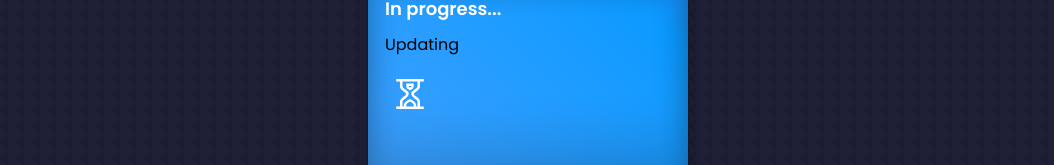
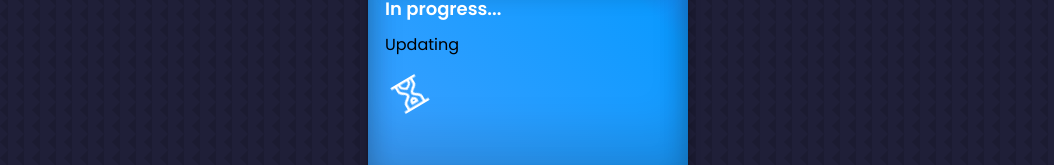
Before and after one commit to emaadev/react-portfolio, a React (Vite) app: page / in a window 1280 px wide. Shown: the part 3370-3535 px from the top of the page, without its empty margins (112-1166 px from the left). Built offline with nearby package versions, Linux system fonts and the light colour scheme.

Commit message:
adding animations

```diff
--- a/src/components/ProjectCard.css
+++ b/src/components/ProjectCard.css
@@ -1,3 +1,23 @@
 .projects path {
   stroke: #fff;
 }
+
+.projects svg.clock-animate {
+  animation-name: clock;
+  animation-duration: 5s;
+  animation-iteration-count: infinite;
+}
+
+@keyframes clock {
+  0% {
+    transform: rotate(0turn);
+  }
+
+  50% {
+    transform: rotate(0.5turn);
+  }
+
+  100% {
+    transform: rotate(1turn);
+  }
+}
--- a/src/components/ProjectCards.jsx
+++ b/src/components/ProjectCards.jsx
@@ -6,7 +6,7 @@ import "./ProjectCard.css";
 
 const ProjectCards = () => (
   <div
-    className={`${styles.flexCenter} flex-row flex-wrap gap-[15px] pt-[50px]`}
+    className={`${styles.flexCenter} flex-row flex-wrap gap-[15px] pt-[50px] max-w-[1200px]`}
   >
     {projectCards.map((Item) => (
       <div
@@ -31,12 +31,23 @@ const ProjectCards = () => (
         <div
           className={`flex justify-start items-center flex-row mb-[5px] projects`}
         >
-          {Item.iconTechnologies.map((Icon) => (
-            <Icon.IconType
-              key={Icon.id}
-              className={`fill-white ml-[10px] w-[30px] h-[30px] my-[10px] object-contain`}
-            />
-          ))}
+          {Item.iconTechnologies.map((Icon) => {
+            if (Icon.id === "updating") {
+              return (
+                <Icon.IconType
+                  key={Icon.id}
+                  className={`fill-white ml-[10px] w-[30px] h-[30px] my-[10px] object-contain clock-animate`}
+                />
+              );
+            } else {
+              return (
+                <Icon.IconType
+                  key={Icon.id}
+                  className={`fill-white ml-[10px] w-[30px] h-[30px] my-[10px] object-contain`}
+                />
+              );
+            }
+          })}
         </div>
 
         <div
@@ -67,16 +78,6 @@ const ProjectCards = () => (
               );
             }
           })}
-          {/* <Button
-            href={Item.hrefGithub}
-            type={"alternativeBtn"}
-            content={"Github"}
-          />
-          <Button
-            href={Item.hrefLive}
-            type={"variantBtn"}
-            content={"Live Demo"}
-          /> */}
         </div>
       </div>
     ))}
```
Also changed, not shown: src/constants/index.js (+0 -28 lines).
